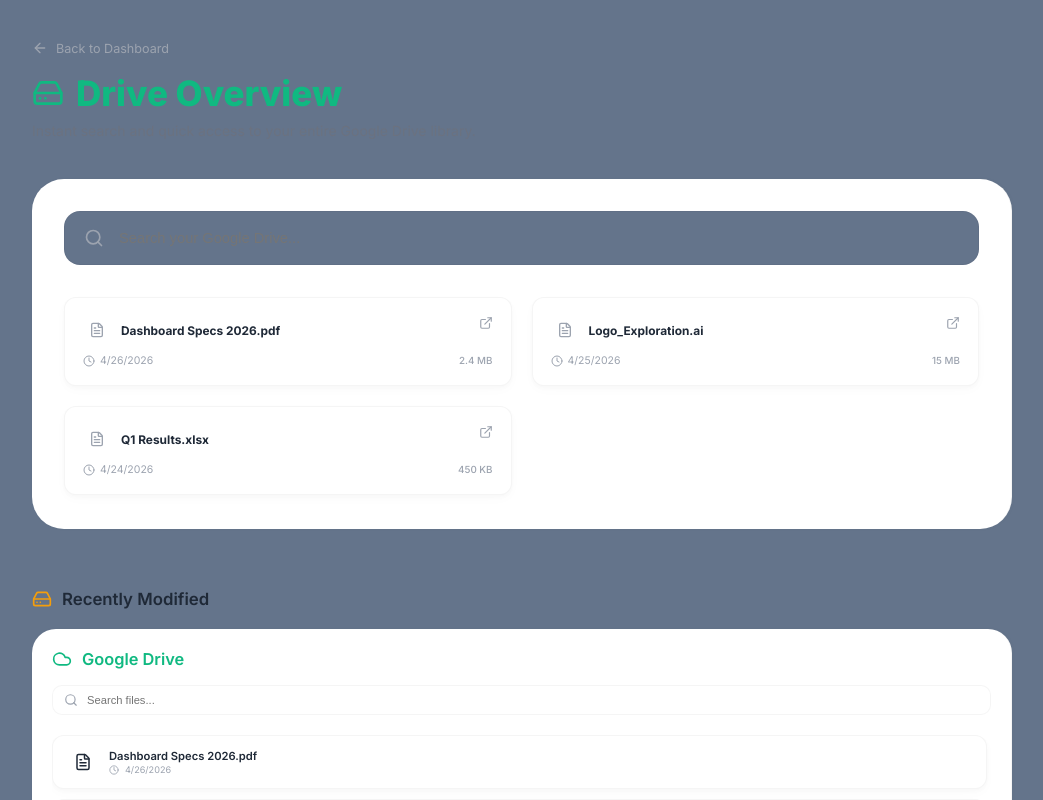
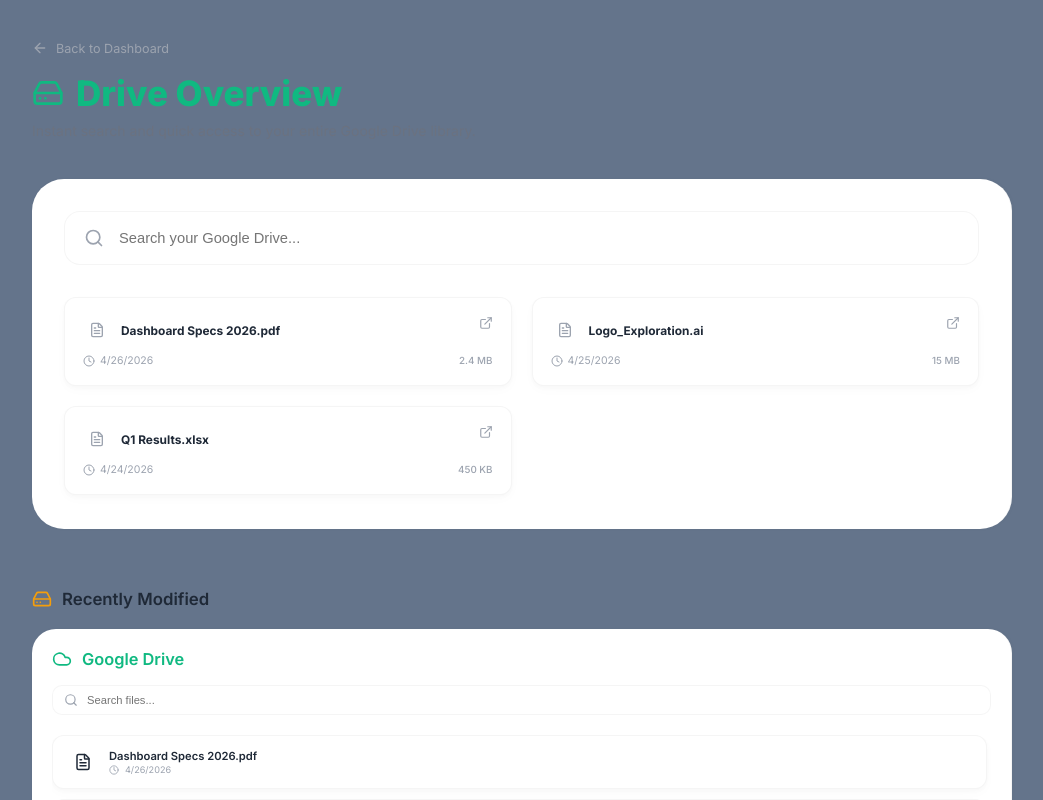
Before and after one commit to youngtm60/google-dashboard, a Next.js app: page /drive in a window 1280 px wide. Shown: the whole page, without its empty margins (228-1271 px from the left). Built offline with nearby package versions, Linux system fonts and the light colour scheme; no server answers.

Commit message:
style: fix missing search bar backgrounds in full-page widgets

```diff
--- a/src/components/DriveSearchWidget.tsx
+++ b/src/components/DriveSearchWidget.tsx
@@ -48,7 +48,7 @@ export default function DriveSearchWidget() {
           onChange={(e) => setQuery(e.target.value)}
           style={{
             width: "100%",
-            background: "var(--bg-deep)",
+            background: "rgba(255,255,255,0.05)",
             border: "1px solid var(--glass-border)",
             borderRadius: "16px",
             padding: "18px 54px",
--- a/src/components/NotionSearchWidget.tsx
+++ b/src/components/NotionSearchWidget.tsx
@@ -48,7 +48,7 @@ export default function NotionSearchWidget() {
           onChange={(e) => setQuery(e.target.value)}
           style={{
             width: "100%",
-            background: "var(--bg-deep)",
+            background: "rgba(255,255,255,0.05)",
             border: "1px solid var(--glass-border)",
             borderRadius: "16px",
             padding: "18px 54px",
--- a/src/components/NotionWidget.tsx
+++ b/src/components/NotionWidget.tsx
@@ -234,7 +234,7 @@ export default function NotionWidget({ limit = 100 }: { limit?: number }) {
           placeholder="Search notes or notebooks..."
           style={{
             width: "100%",
-            background: "var(--bg-deep)",
+            background: "rgba(255,255,255,0.05)",
             border: "1px solid var(--glass-border)",
             borderRadius: "10px",
             padding: "8px 12px 8px 34px",
```
